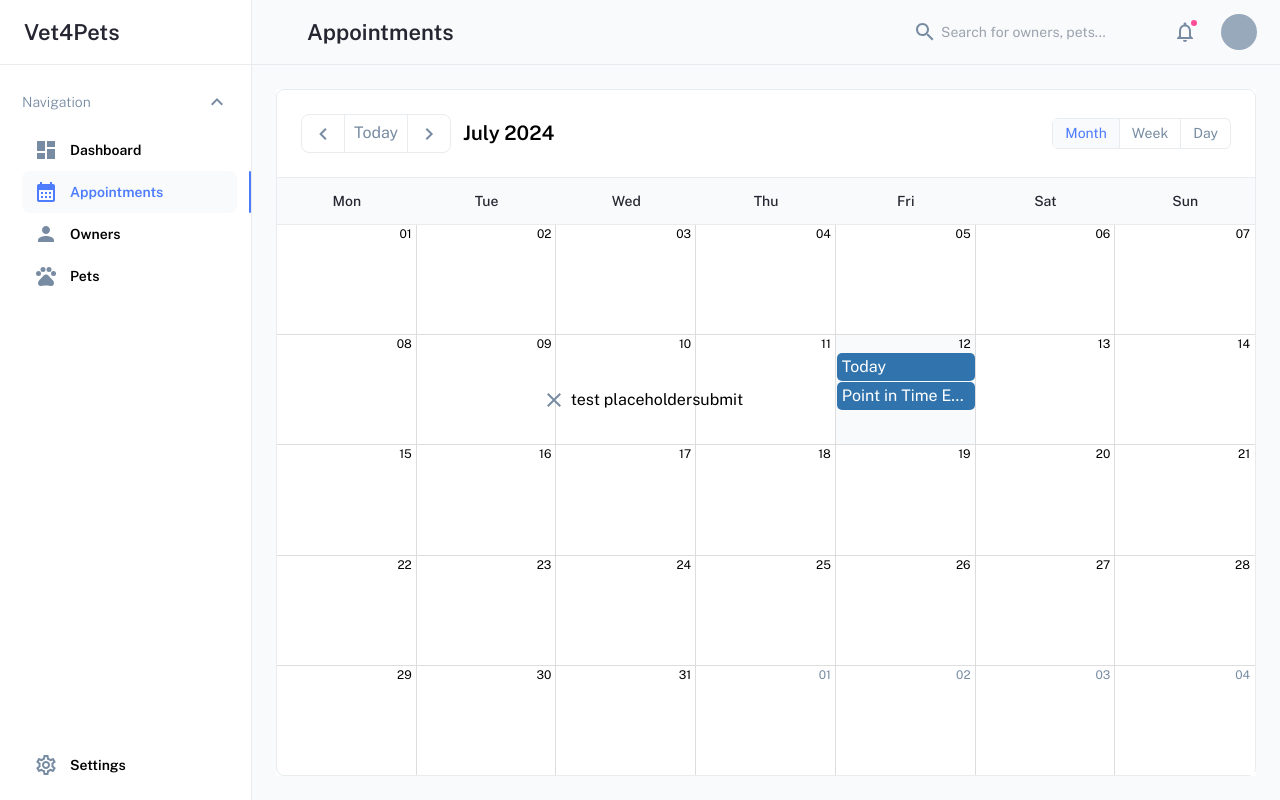
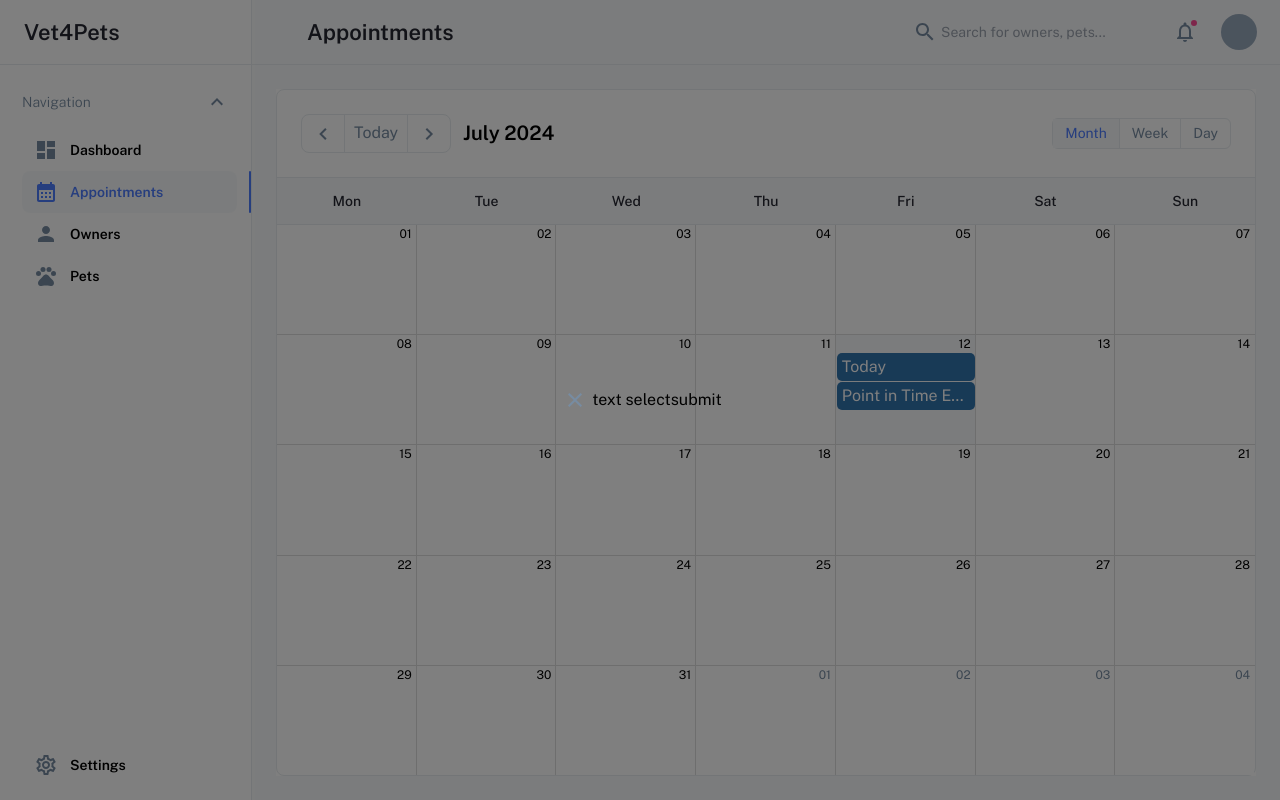
Before and after one commit to everydaycode20/vet4pets, a React (Vite) app in the folder client_/: page /appointments in a window 1280 px wide. Built offline with nearby package versions, Linux system fonts and the light colour scheme.

Commit message:
update calendar

```diff
--- a/client_/package.json
+++ b/client_/package.json
@@ -25,6 +25,7 @@
     "react-dom": "^18.3.1",
     "react-hook-form": "^7.52.1",
     "react-router-dom": "^6.24.1",
+    "react-select": "^5.8.0",
     "recharts": "^2.13.0-alpha.4",
     "zod": "^3.23.8"
   },
--- a/client_/src/components/modal/modal.tsx
+++ b/client_/src/components/modal/modal.tsx
@@ -47,9 +47,9 @@ export default function Modal({
       // aria-describedby="unstyled-modal-description"
       open={open}
       onClose={handleClose}
-      // slots={{
-      //   backdrop: BackdropSlot,
-      // }}
+      slots={{
+        backdrop: BackdropSlot,
+      }}
     >
       <>{children ? children : <></>}</>
     </MuiModal>
--- a/client_/src/routes/appointments/appointments.tsx
+++ b/client_/src/routes/appointments/appointments.tsx
@@ -1,6 +1,7 @@
-import { useState } from "react";
-import { Select } from "@mui/base/Select";
+import { forwardRef, useState } from "react";
+import { Select, SelectProps, SelectRootSlotProps } from "@mui/base/Select";
 import { Option } from "@mui/base/Option";
+import { styled } from "@mui/system";
 
 import { useForm, Controller, SubmitHandler } from "react-hook-form";
 import { zodResolver } from "@hookform/resolvers/zod";
@@ -40,7 +41,7 @@ export default function Appointments() {
 }
 
 const schema = object({
-  service: string().min(1),
+  service: string(),
   // owner: number().min(1),
   // date: object({
   //   start: date(),
@@ -78,35 +79,28 @@ function Form() {
     <div>
       <form onSubmit={handleSubmit(onSubmit)}>
         <Controller
-          rules={{ required: true }}
-          render={({
-            field: { onChange, ref, onBlur, value, name, ...rest },
-          }) => {
-            console.log(rest);
+          name="service"
+          control={control}
+          // rules={{ required: true }}
+          render={({ field: { onChange, ...rest } }) => {
+
 
             return (
-              <Select
-                id="service"
-                name={name}
-                placeholder="test placeholder"
-                onChange={(e, v) => {
-                  console.log(v);
-
-                  onChange(v);
+              <BaseSelect
+                {...rest}
+                onChange={onChange}
+                // value={value}
+                placeholder="text select"
+                onListboxOpenChange={(e) => {
+                  console.log(e);
                 }}
-                value={value || ""}
-                ref={ref}
-                onBlur={onBlur}
               >
-                <Option value={"10"}>Ten</Option>
-
-                <Option value={"20"}>Twenty</Option>
-              </Select>
+                <BaseOption value={10}>Ten</BaseOption>
+                <BaseOption value={20}>Twenty</BaseOption>
+                <BaseOption value={30}>Thirty</BaseOption>
+              </BaseSelect>
             );
           }}
-          control={control}
-          name="service"
-          defaultValue=""
         />
 
         <button type="submit">submit</button>
@@ -115,14 +109,77 @@ function Form() {
   );
 }
 
-function BaseSelect({ id, field }: any) {
+const BaseSelect = forwardRef(function CustomSelect<
+  TValue extends {},
+  Multiple extends boolean
+>(
+  props: SelectProps<TValue, Multiple>,
+  ref: React.ForwardedRef<HTMLButtonElement>
+) {
+  const slots: SelectProps<TValue, Multiple>["slots"] = {
+    root: Button,
+    listbox: Listbox,
+    popup: Popup,
+    ...props.slots,
+  };
+
+  // console.log(ref);
+
+  return <Select {...props} ref={ref} slots={slots} />;
+}) as <TValue extends {}, Multiple extends boolean>(
+  props: SelectProps<TValue, Multiple> & React.RefAttributes<HTMLButtonElement>
+) => JSX.Element;
+
+const Button = forwardRef(function Button<
+  TValue extends {},
+  Multiple extends boolean
+>(
+  props: SelectRootSlotProps<TValue, Multiple>,
+  ref: React.ForwardedRef<HTMLButtonElement>
+) {
+  const { ownerState, ...other } = props;
+  // console.log(props);
+
   return (
-    <div>
-      <Select placeholder="test select" {...field}>
-        <Option value={"10"}>Ten</Option>
-        <Option value={"20"}>Twenty</Option>
-        <Option value={"30"}>Thirty</Option>
-      </Select>
-    </div>
+    <button type="button" {...other} ref={ref}>
+      {other.children}
+    </button>
   );
-}
+});
+
+const Popup = styled("div")`
+  z-index: 1600;
+`;
+
+const Listbox = styled("ul")(
+  ({ theme }) => `
+  font-family: 'IBM Plex Sans', sans-serif;
+  font-size: 0.875rem;
+  box-sizing: border-box;
+  padding: 6px;
+  margin: 12px 0;
+  min-width: 320px;
+  border-radius: 12px;
+  overflow: auto;
+  outline: 0px;
+  background: ${theme.palette.mode === "dark" ? "black" : "#fff"};
+  border: 1px solid ${theme.palette.mode === "dark" ? "black" : "grey"};
+  color: ${theme.palette.mode === "dark" ? "black" : "grey"};
+  box-shadow: 0px 2px 6px ${
+    theme.palette.mode === "dark" ? "rgba(0,0,0, 0.50)" : "rgba(0,0,0, 0.05)"
+  };
+  `
+);
+
+const BaseOption = styled(Option)(
+  ({ theme }) => `
+  list-style: none;
+  padding: 8px;
+  border-radius: 8px;
+  cursor: default;
+
+  &:last-of-type {
+    border-bottom: none;
+  }
+  `
+);
```
Also changed, not shown: 1 other file (tests, documents, lock files or other folders).
